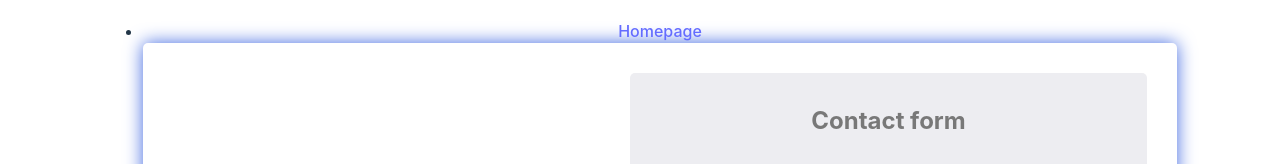
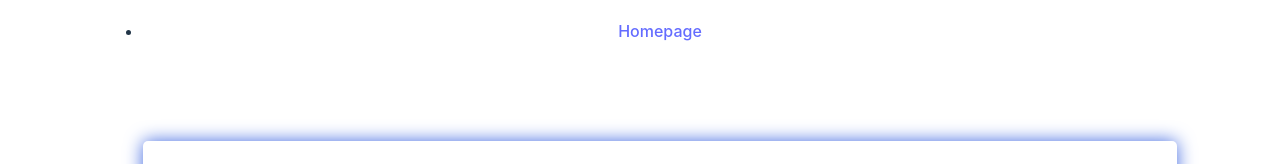
Before and after one commit to ericbr0wne/Robobladet, a React (Vite) app in the folder roboApp/: page /privacy in a window 1280 px wide. Shown: the part 187-351 px from the top of the page. Built offline with nearby package versions, Linux system fonts and the light colour scheme.

Commit message:
moved header for contact form
now in correct spot

```diff
--- a/roboApp/src/components/Privacy.jsx
+++ b/roboApp/src/components/Privacy.jsx
@@ -12,6 +12,7 @@ const Privacy = () => {
       <li>
         <Link to="/">Homepage</Link>
       </li>
+      <h1>Contact us</h1>
       <div>
         <ContactForm />
       </div>
```
